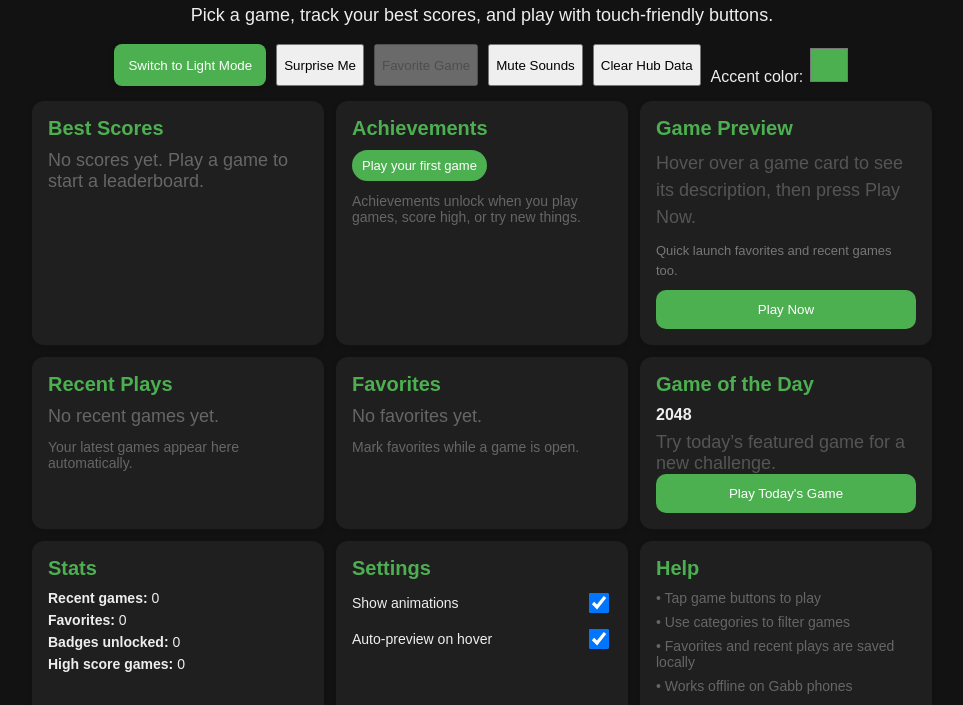
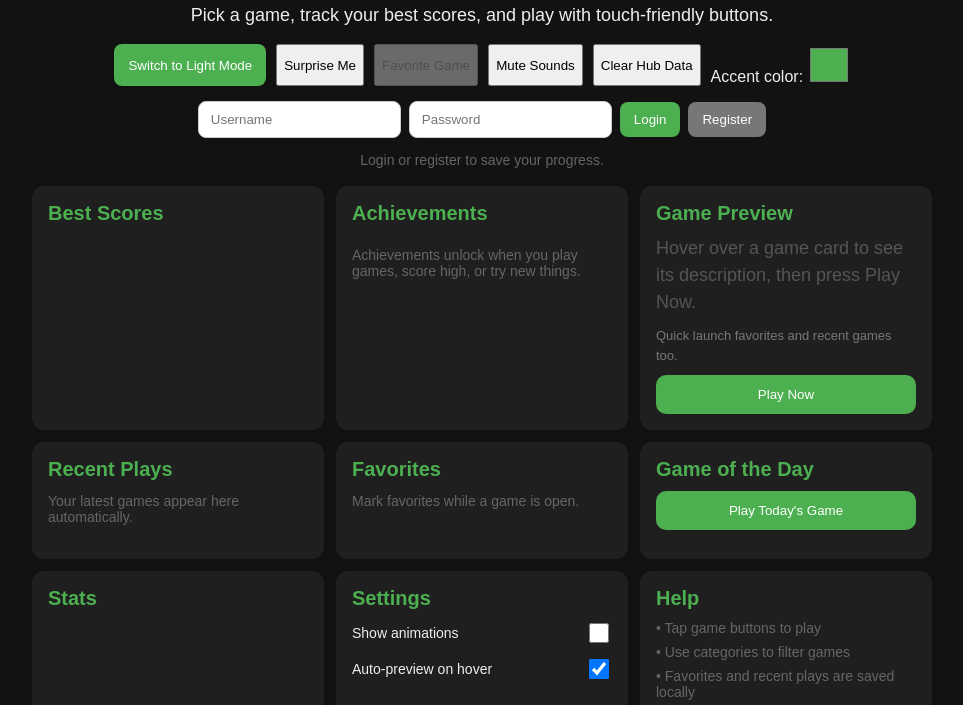
Before and after one commit to crepeguy1/Offline-Games, a plain HTML site: page index.html in a window 1280 px wide. Both pictures are taken after a click on the button "Switch to Dark Mode". Shown: the part 89-794 px from the top of the page, without its empty margins (158-1121 px from the left). Drawn offline with Linux system fonts and the light colour scheme.

```diff
--- a/index.html
+++ b/index.html
@@ -60,6 +60,50 @@
       cursor: pointer;
       padding: 0;
       background: transparent;
+    }
+    #accountPanel {
+      display: flex;
+      flex-wrap: wrap;
+      justify-content: center;
+      gap: 10px;
+      margin-bottom: 18px;
+      align-items: center;
+    }
+    .account-row {
+      display: flex;
+      flex-wrap: wrap;
+      justify-content: center;
+      gap: 8px;
+      align-items: center;
+    }
+    .account-row input {
+      padding: 10px 12px;
+      border: 1px solid #ccc;
+      border-radius: 8px;
+      min-width: 160px;
+    }
+    #accountPanel button {
+      padding: 10px 14px;
+      border: none;
+      border-radius: 8px;
+      background: var(--accent);
+      color: white;
+      cursor: pointer;
+    }
+    #accountPanel button.secondary {
+      background: #777;
+    }
+    #accountPanel .account-message {
+      width: 100%;
+      color: #666;
+      font-size: 14px;
+      margin-top: 4px;
+    }
+    #currentUserLabel {
+      width: 100%;
+      color: #333;
+      font-size: 15px;
+      font-weight: bold;
     }
     #hubInfo {
       max-width: 900px;
@@ -280,6 +324,18 @@
     </label>
   </div>
 
+  <div id="accountPanel">
+    <div class="account-row">
+      <input id="usernameInput" placeholder="Username" autocomplete="username">
+      <input id="passwordInput" type="password" placeholder="Password" autocomplete="current-password">
+      <button id="loginButton">Login</button>
+      <button id="registerButton" class="secondary">Register</button>
+      <button id="logoutButton" style="display:none;">Logout</button>
+    </div>
+    <div id="accountMessage" class="account-message">Login or register to save your progress.</div>
+    <div id="currentUserLabel" style="display:none;">Logged in as <span id="currentUserName"></span></div>
+  </div>
+
   <div id="hubInfo">
     <div class="info-card">
       <h2>Best Scores</h2>
@@ -457,25 +513,58 @@
     const statsBoard = document.getElementById('statsBoard');
     const showAnimations = document.getElementById('showAnimations');
     const autoPreview = document.getElementById('autoPreview');
+    const usernameInput = document.getElementById('usernameInput');
+    const passwordInput = document.getElementById('passwordInput');
+    const loginButton = document.getElementById('loginButton');
+    const registerButton = document.getElementById('registerButton');
+    const logoutButton = document.getElementById('logoutButton');
+    const accountMessage = document.getElementById('accountMessage');
+    const currentUserLabel = document.getElementById('currentUserLabel');
+    const currentUserName = document.getElementById('currentUserName');
     let currentCategory = 'all';
     let currentGame = null;
+    let currentUser = localStorage.getItem('hubCurrentUser');
+    let userAccounts = JSON.parse(localStorage.getItem('hubAccounts') || '{}');
     let audioEnabled = localStorage.getItem('soundEnabled') !== 'false';
     let animationsEnabled = localStorage.getItem('animationsEnabled') !== 'false';
     let previewEnabled = localStorage.getItem('previewEnabled') !== 'false';
-    const bestScores = JSON.parse(localStorage.getItem('hubBestScores') || '{}');
-    const savedBadges = JSON.parse(localStorage.getItem('hubBadges') || '{}');
-    const recentGames = JSON.parse(localStorage.getItem('hubRecentGames') || '[]');
-    const favoriteGames = JSON.parse(localStorage.getItem('hubFavoriteGames') || '[]');
+    let currentProfile = null;
+    let bestScores = {};
+    let savedBadges = {};
+    let recentGames = [];
+    let favoriteGames = [];
     const titleToFile = {};
+    const fileToTitle = {};
+    const gameButtons = document.querySelectorAll('.game-button');
+    const categoryMap = {
+      'reaction': ['Reaction Time'],
+      'arcade': ['Breakout (Simple)', 'Dino Plus (Simple)', 'Snake (Simple)', 'Tetris (Simple)', 'Flappy Clone (Simple)', 'Minesweeper (Simple)', 'Pong (Simple)', 'Frogger (Simple)', 'Space Invaders (Simple)'],
+      'puzzle': ['2048', 'Tic-Tac-Toe', 'Connect Four'],
+      'fun': ['Rock Paper Scissors', 'Memory Game', 'Simon Says', 'Whack-a-Mole', 'Tap Clicker', 'Quiz Game']
+    };
+    const allGames = Array.from(gameButtons).map(btn => btn.querySelector('.label').textContent);
+    const categories = Object.keys(categoryMap);
+    const categoryButtonsArray = Array.from(categoryButtons);
+    const categoryToGames = {};
+    const gameToCategory = {};
+      categories.forEach(cat => {
+        categoryToGames[cat] = categoryMap[cat] || [];
+        categoryToGames[cat].forEach(game => {
+          gameToCategory[game] = cat;
+        });
+      });
     buttons.forEach(button => {
       const label = button.querySelector('.label').textContent;
       const match = button.getAttribute('onclick').match(/loadGame\('(.+?)'\)/);
       if (match) titleToFile[label] = match[1];
     });
 
+
+
+
     function setAccent(color) {
       document.documentElement.style.setProperty('--accent', color);
-      localStorage.setItem('accentColor', color);
+      persistProfileSettings();
     }
 
     function updateScoreBoard() {
@@ -552,14 +641,14 @@
 
     function toggleAnimations() {
       animationsEnabled = showAnimations.checked;
-      localStorage.setItem('animationsEnabled', animationsEnabled ? 'true' : 'false');
       document.body.classList.toggle('no-animations', !animationsEnabled);
+      persistProfileSettings();
     }
 
     function togglePreview() {
       previewEnabled = autoPreview.checked;
-      localStorage.setItem('previewEnabled', previewEnabled ? 'true' : 'false');
       setPreviewBehavior();
+      persistProfileSettings();
     }
 
     function isFavorite(game) {
@@ -585,7 +674,7 @@
       } else {
         favoriteGames.splice(index, 1);
       }
-      localStorage.setItem('hubFavoriteGames', JSON.stringify(favoriteGames));
+      persistProfile();
       updateFavoriteList();
       updateFavoriteButton();
       updateStatsBoard();
@@ -599,7 +688,7 @@
       }
       recentGames.unshift(game);
       if (recentGames.length > 6) recentGames.pop();
-      localStorage.setItem('hubRecentGames', JSON.stringify(recentGames));
+      persistProfile();
       updateRecentList();
       updateStatsBoard();
     }
@@ -628,8 +717,8 @@
 
     function toggleAudio() {
       audioEnabled = !audioEnabled;
-      localStorage.setItem('soundEnabled', audioEnabled ? 'true' : 'false');
       setMuteText();
+      persistProfileSettings();
     }
 
     function setMuteText() {
@@ -673,14 +762,17 @@
 
     function clearHubData() {
       if (!confirm('Clear all hub data including scores, badges, favorites, and recent plays?')) return;
-      localStorage.removeItem('hubBestScores');
-      localStorage.removeItem('hubBadges');
-      localStorage.removeItem('hubRecentGames');
-      localStorage.removeItem('hubFavoriteGames');
+      if (!currentUser) {
+        localStorage.removeItem('hubBestScores');
+        localStorage.removeItem('hubBadges');
+        localStorage.removeItem('hubRecentGames');
+        localStorage.removeItem('hubFavoriteGames');
+      }
       Object.keys(bestScores).forEach(key => delete bestScores[key]);
       Object.keys(savedBadges).forEach(key => delete savedBadges[key]);
       recentGames.length = 0;
       favoriteGames.length = 0;
+      persistProfile();
       updateScoreBoard();
       updateBadges();
       updateRecentList();
@@ -692,7 +784,7 @@
     function addBadge(key, label) {
       if (!savedBadges[key]) {
         savedBadges[key] = label;
-        localStorage.setItem('hubBadges', JSON.stringify(savedBadges));
+        persistProfile();
         updateBadges();
       }
     }
@@ -701,7 +793,7 @@
       const previous = bestScores[game] || 0;
       if (value > previous) {
         bestScores[game] = value;
-        localStorage.setItem('hubBestScores', JSON.stringify(bestScores));
+        persistProfile();
         updateScoreBoard();
         playClickSound('win');
       }
@@ -765,8 +857,8 @@
     modeToggle.addEventListener('click', () => {
       document.body.classList.toggle('dark-mode');
       document.body.classList.toggle('light-mode');
-      localStorage.setItem('theme', document.body.classList.contains('dark-mode') ? 'dark-mode' : 'light-mode');
       updateModeText();
+      persistProfileSettings();
     });
 
     const savedAccent = localStorage.getItem('accentColor') || '#4caf50';
@@ -779,6 +871,9 @@
     clearButton.addEventListener('click', clearHubData);
     showAnimations.addEventListener('change', toggleAnimations);
     autoPreview.addEventListener('change', togglePreview);
+    loginButton.addEventListener('click', loginUser);
+    registerButton.addEventListener('click', registerUser);
+    logoutButton.addEventListener('click', logoutUser);
     previewPlay.addEventListener('click', () => {
       const file = previewPlay.dataset.file;
       if (file) loadGame(file);
@@ -800,8 +895,8 @@
     setMuteText();
     setControls();
     setPreviewBehavior();
-    updateGameOfDay();
-    updateStatsBoard();
+    loadCurrentProfile();
+    updateUI();
 
     function loadGame(file) {
       const iframe = frame;
```
